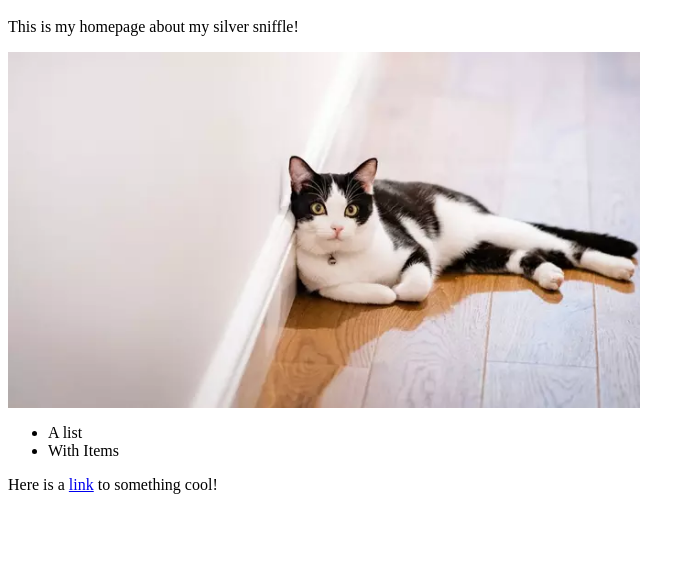
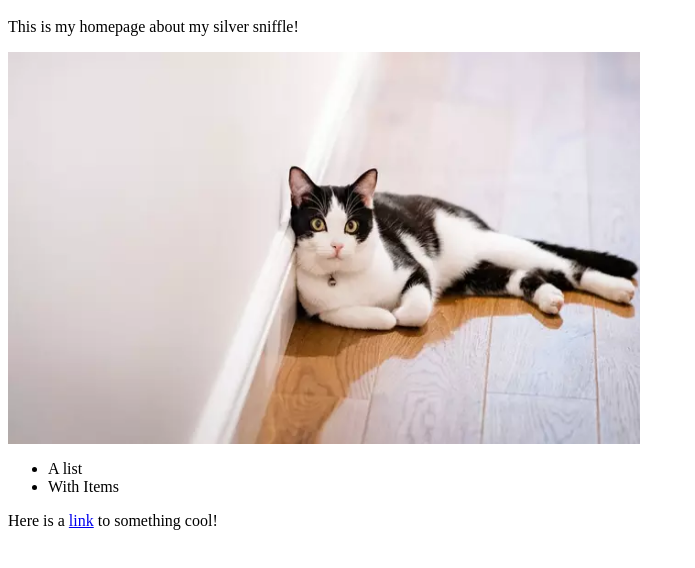
Before and after one commit to mileyNix0123-glitch/test-project, a plain HTML site: page index.html in a window 1280 px wide. Shown: the part 48-616 px from the top of the page, without its empty margins (0-695 px from the left). Drawn offline with Linux system fonts and the light colour scheme.

Commit message:
Update index.html

```diff
--- a/index.html
+++ b/index.html
@@ -6,7 +6,7 @@
     <h1>
       Welcome to My Page!</h1>
     <p>This is my homepage about my silver sniffle!</p>
-    <img style="width:50%" src="./cat.jpeg">
+    <img width="50%" height="50%" src="./cat.jpeg">
     <ul>
       <li> A list </li>
       <li> With Items </li>
```
